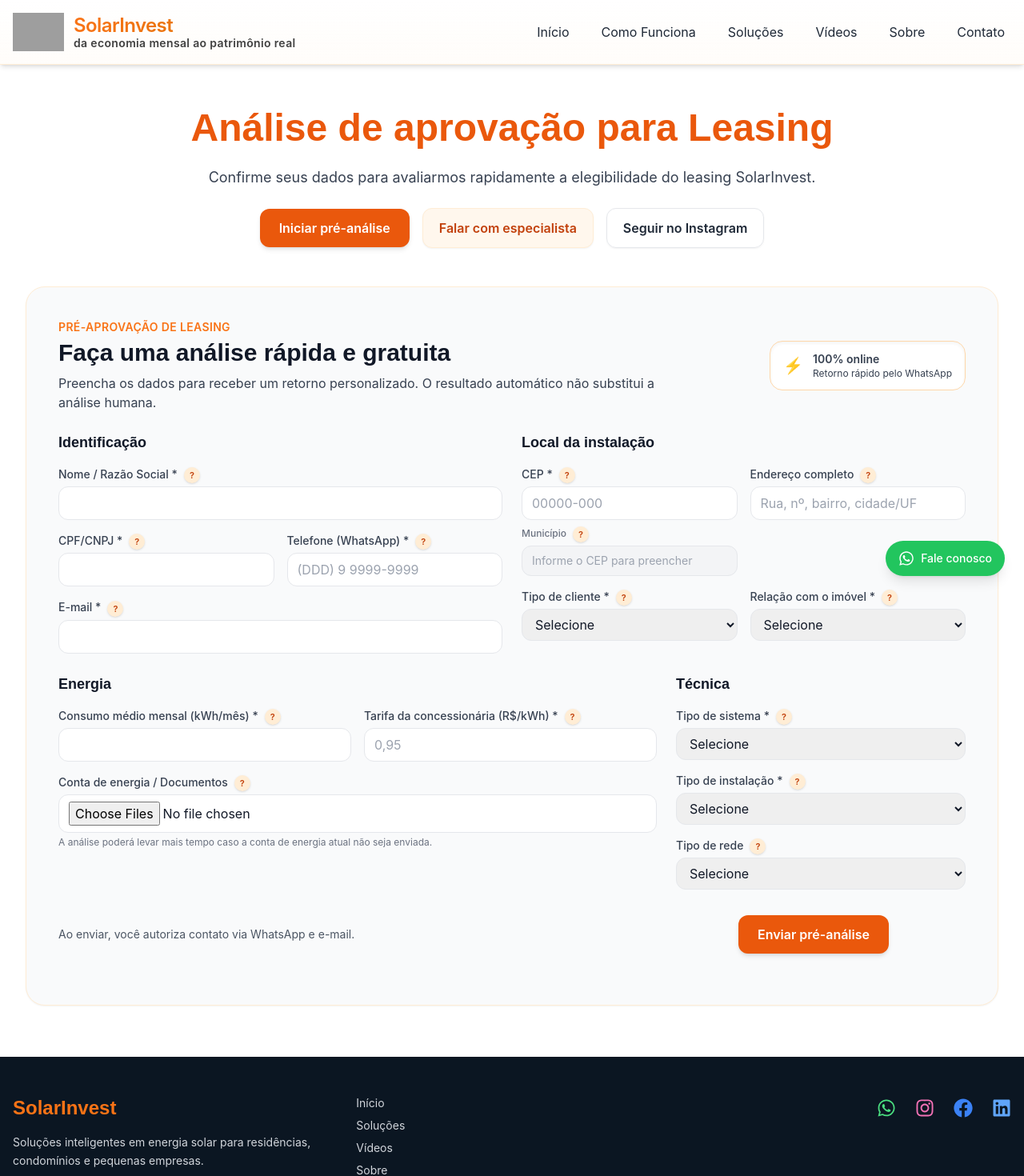
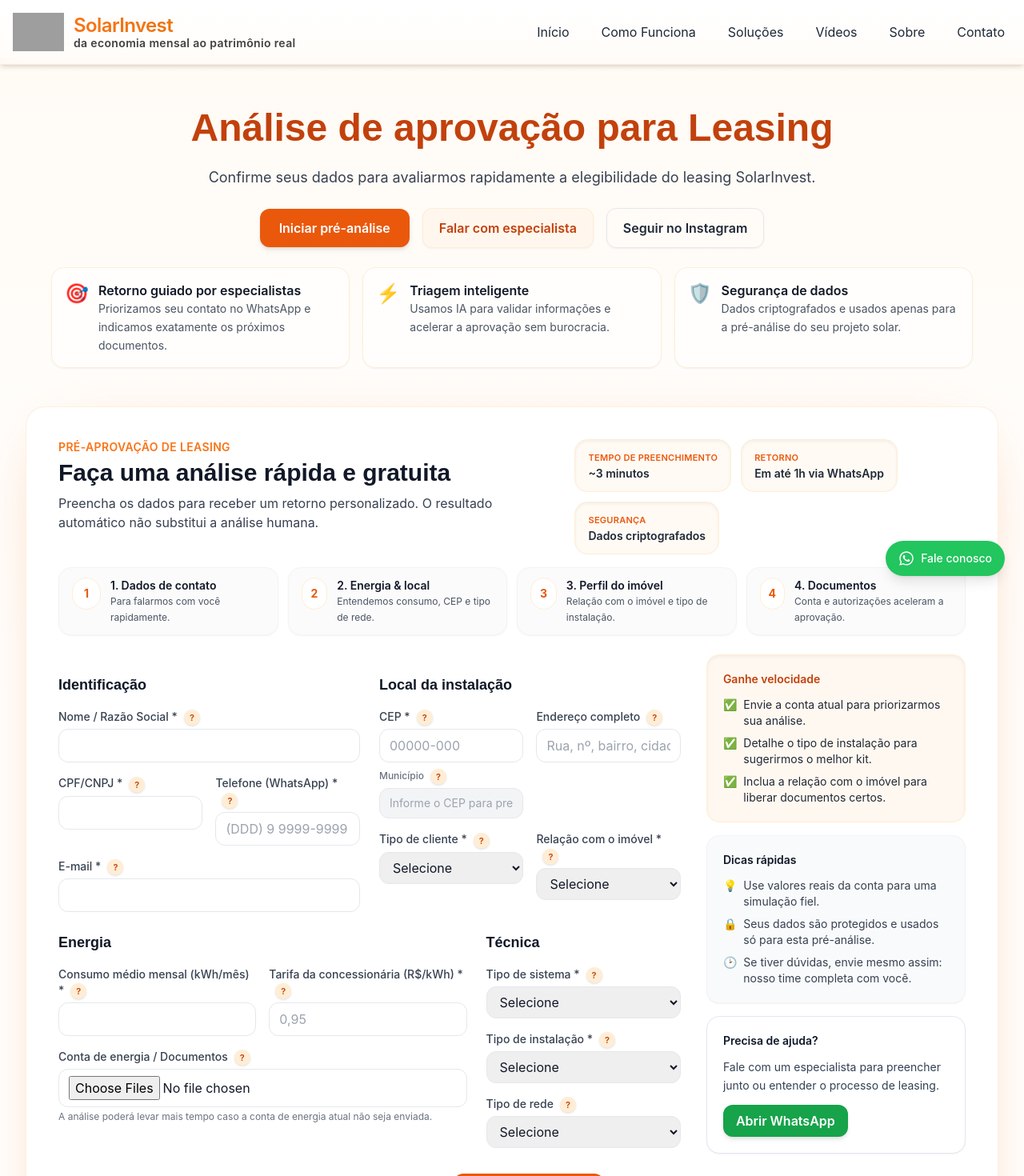
Before and after one commit to LeandroFrancaUS/solarinvest-Website, a Next.js app: page /analise in a window 1280 px wide. Shown: the top 1470 px of the page at 80% size. Built offline with nearby package versions, Linux system fonts and the light colour scheme; grey boxes are pictures that could not be loaded.

Commit message:
Refine analise experience with guided UI

```diff
--- a/src/app/analise/AnalisePageClient.tsx
+++ b/src/app/analise/AnalisePageClient.tsx
@@ -127,7 +127,7 @@ export default function AnalisePageClient() {
   };
 
   return (
-    <main className="min-h-screen bg-white py-16 px-4 md:px-8 space-y-12">
+    <main className="min-h-screen bg-gradient-to-b from-orange-50/60 via-white to-white py-16 px-4 md:px-8 space-y-12">
       <Script id="analise-breadcrumb-jsonld" type="application/ld+json" strategy="afterInteractive">
         {JSON.stringify(breadcrumbStructuredData)}
       </Script>
@@ -138,12 +138,12 @@ export default function AnalisePageClient() {
         {JSON.stringify(faqStructuredData)}
       </Script>
 
-      <section className="max-w-5xl mx-auto text-center space-y-6">
+      <section className="max-w-6xl mx-auto text-center space-y-6">
         <motion.h1
           initial={{ opacity: 0, y: 30 }}
           animate={{ opacity: 1, y: 0 }}
           transition={{ duration: 0.6 }}
-          className="text-4xl md:text-5xl font-heading font-bold text-orange-600"
+          className="text-4xl md:text-5xl font-heading font-bold text-orange-700"
         >
           Análise de aprovação para Leasing
         </motion.h1>
@@ -152,7 +152,7 @@ export default function AnalisePageClient() {
           initial={{ opacity: 0, y: 20 }}
           animate={{ opacity: 1, y: 0 }}
           transition={{ duration: 0.6, delay: 0.2 }}
-          className="text-lg text-gray-700 max-w-3xl mx-auto"
+          className="text-lg text-gray-700 max-w-4xl mx-auto"
         >
           Confirme seus dados para avaliarmos rapidamente a elegibilidade do leasing SolarInvest.
         </motion.p>
@@ -185,6 +185,39 @@ export default function AnalisePageClient() {
           >
             Seguir no Instagram
           </a>
+        </div>
+
+        <div className="grid grid-cols-1 md:grid-cols-3 gap-4 text-left mt-6">
+          {[
+            {
+              title: 'Retorno guiado por especialistas',
+              desc: 'Priorizamos seu contato no WhatsApp e indicamos exatamente os próximos documentos.',
+              icon: '🎯',
+            },
+            {
+              title: 'Triagem inteligente',
+              desc: 'Usamos IA para validar informações e acelerar a aprovação sem burocracia.',
+              icon: '⚡',
+            },
+            {
+              title: 'Segurança de dados',
+              desc: 'Dados criptografados e usados apenas para a pré-análise do seu projeto solar.',
+              icon: '🛡️',
+            },
+          ].map((item) => (
+            <div
+              key={item.title}
+              className="flex items-start gap-3 rounded-2xl border border-orange-100 bg-white/60 backdrop-blur-sm p-4 shadow-sm"
+            >
+              <span className="text-2xl" aria-hidden>
+                {item.icon}
+              </span>
+              <div>
+                <p className="font-semibold text-gray-900">{item.title}</p>
+                <p className="text-sm text-gray-600 leading-relaxed">{item.desc}</p>
+              </div>
+            </div>
+          ))}
         </div>
       </section>
 
--- a/src/app/analise/PreApprovalForm.tsx
+++ b/src/app/analise/PreApprovalForm.tsx
@@ -10,6 +10,7 @@ import {
   useRef,
   useState,
 } from 'react';
+import { seoConstants } from '@/lib/seo';
 
 declare global {
   interface Window {
@@ -1111,24 +1112,63 @@ export default function PreApprovalForm({ onSubmitted, utmParams }: PreApprovalF
   };
 
   return (
-    <section id="pre-aprovacao" className="w-full bg-gray-50 border border-orange-100 rounded-3xl p-6 md:p-10 shadow-sm">
-      <div className="flex flex-col md:flex-row md:items-center md:justify-between gap-4 mb-6">
+    <section
+      id="pre-aprovacao"
+      className="w-full bg-white shadow-[0_20px_80px_-35px_rgba(249,115,22,0.45)] border border-orange-100/80 rounded-3xl p-6 md:p-10"
+    >
+      <div className="flex flex-col gap-4 mb-6">
+        <div className="flex flex-col md:flex-row md:items-start md:justify-between gap-4">
           <div>
             <p className="text-sm uppercase tracking-wide text-orange-500 font-semibold">Pré-aprovação de leasing</p>
-          <h2 className="text-2xl md:text-3xl font-heading font-bold text-gray-900 mt-1">Faça uma análise rápida e gratuita</h2>
+            <h2 className="text-2xl md:text-3xl font-heading font-bold text-gray-900 mt-1">
+              Faça uma análise rápida e gratuita
+            </h2>
             <p className="text-gray-700 mt-2 max-w-3xl">
               Preencha os dados para receber um retorno personalizado. O resultado automático não substitui a análise humana.
             </p>
           </div>
-        <div className="flex items-center gap-3 bg-white border border-orange-200 rounded-2xl px-4 py-3 shadow-inner text-sm text-gray-700">
-          <span className="text-orange-600 text-xl">⚡</span>
+          <div className="flex flex-wrap items-center gap-3">
+            {[
+              { label: 'Tempo de preenchimento', value: '~3 minutos' },
+              { label: 'Retorno', value: 'Em até 1h via WhatsApp' },
+              { label: 'Segurança', value: 'Dados criptografados' },
+            ].map((item) => (
+              <div
+                key={item.label}
+                className="flex flex-col rounded-2xl border border-orange-100 bg-orange-50/60 px-4 py-3 shadow-inner text-sm text-gray-800"
+              >
+                <span className="text-[11px] uppercase tracking-wide text-orange-600 font-semibold">{item.label}</span>
+                <span className="font-semibold">{item.value}</span>
+              </div>
+            ))}
+          </div>
+        </div>
+
+        <div className="grid grid-cols-1 md:grid-cols-4 gap-3 text-sm">
+          {[
+            { title: '1. Dados de contato', desc: 'Para falarmos com você rapidamente.' },
+            { title: '2. Energia & local', desc: 'Entendemos consumo, CEP e tipo de rede.' },
+            { title: '3. Perfil do imóvel', desc: 'Relação com o imóvel e tipo de instalação.' },
+            { title: '4. Documentos', desc: 'Conta e autorizações aceleram a aprovação.' },
+          ].map((step, index) => (
+            <div
+              key={step.title}
+              className="rounded-2xl border border-gray-100 bg-gray-50/70 px-4 py-3 shadow-sm flex gap-3"
+            >
+              <span className="h-10 w-10 flex items-center justify-center rounded-full bg-white text-orange-600 font-bold border border-orange-100">
+                {index + 1}
+              </span>
               <div>
-            <p className="font-semibold">100% online</p>
-            <p className="text-xs">Retorno rápido pelo WhatsApp</p>
-          </div>
-        </div>
-      </div>
-
+                <p className="font-semibold text-gray-900">{step.title}</p>
+                <p className="text-gray-600 text-xs leading-relaxed">{step.desc}</p>
+              </div>
+            </div>
+          ))}
+        </div>
+      </div>
+
+      <div className="grid grid-cols-1 xl:grid-cols-[minmax(0,2.4fr)_minmax(320px,1fr)] gap-8">
+        <div className="space-y-6">
           <form onSubmit={handleSubmit} className="space-y-6">
             {/* Honeypot */}
             <div className="sr-only" aria-hidden>
@@ -1717,7 +1757,7 @@ export default function PreApprovalForm({ onSubmitted, utmParams }: PreApprovalF
 
       {submission.status && submission.message && (
         <div
-          className={`mt-6 rounded-2xl border p-6 shadow-lg transition transform duration-300 text-center ${
+          className={`mt-2 rounded-2xl border p-6 shadow-lg transition transform duration-300 text-center ${
             statusVisuals[submission.status].styles
           } animate-[pulse_1.8s_ease-in-out_2]`}
         >
@@ -1736,6 +1776,43 @@ export default function PreApprovalForm({ onSubmitted, utmParams }: PreApprovalF
           </div>
         </div>
       )}
+        </div>
+
+        <aside className="space-y-4 h-full">
+          <div className="rounded-2xl border border-orange-100 bg-orange-50/80 p-5 shadow-inner space-y-3">
+            <p className="text-sm font-semibold text-orange-700">Ganhe velocidade</p>
+            <ul className="space-y-2 text-sm text-gray-800">
+              <li className="flex gap-2"><span aria-hidden>✅</span>Envie a conta atual para priorizarmos sua análise.</li>
+              <li className="flex gap-2"><span aria-hidden>✅</span>Detalhe o tipo de instalação para sugerirmos o melhor kit.</li>
+              <li className="flex gap-2"><span aria-hidden>✅</span>Inclua a relação com o imóvel para liberar documentos certos.</li>
+            </ul>
+          </div>
+
+          <div className="rounded-2xl border border-gray-100 bg-gray-50 p-5 space-y-3 shadow-sm">
+            <p className="text-sm font-semibold text-gray-900">Dicas rápidas</p>
+            <div className="space-y-2 text-sm text-gray-700">
+              <p className="flex gap-2"><span aria-hidden>💡</span>Use valores reais da conta para uma simulação fiel.</p>
+              <p className="flex gap-2"><span aria-hidden>🔒</span>Seus dados são protegidos e usados só para esta pré-análise.</p>
+              <p className="flex gap-2"><span aria-hidden>🕑</span>Se tiver dúvidas, envie mesmo assim: nosso time completa com você.</p>
+            </div>
+          </div>
+
+          <div className="rounded-2xl border border-slate-200 bg-white p-5 space-y-3 shadow-sm">
+            <p className="text-sm font-semibold text-slate-900">Precisa de ajuda?</p>
+            <p className="text-sm text-slate-700 leading-relaxed">
+              Fale com um especialista para preencher junto ou entender o processo de leasing.
+            </p>
+            <a
+              className="inline-flex items-center justify-center gap-2 rounded-xl bg-green-600 text-white font-semibold px-4 py-2 shadow-md hover:bg-green-700 transition"
+              href={`${seoConstants.socialProfiles.whatsapp}&utm_source=analise&utm_medium=cta&utm_campaign=whatsapp-ajuda-form`}
+              target="_blank"
+              rel="noreferrer"
+            >
+              Abrir WhatsApp
+            </a>
+          </div>
+        </aside>
+      </div>
     </section>
   );
 }
```
Lines whose indentation alone changed are shown as unchanged.
